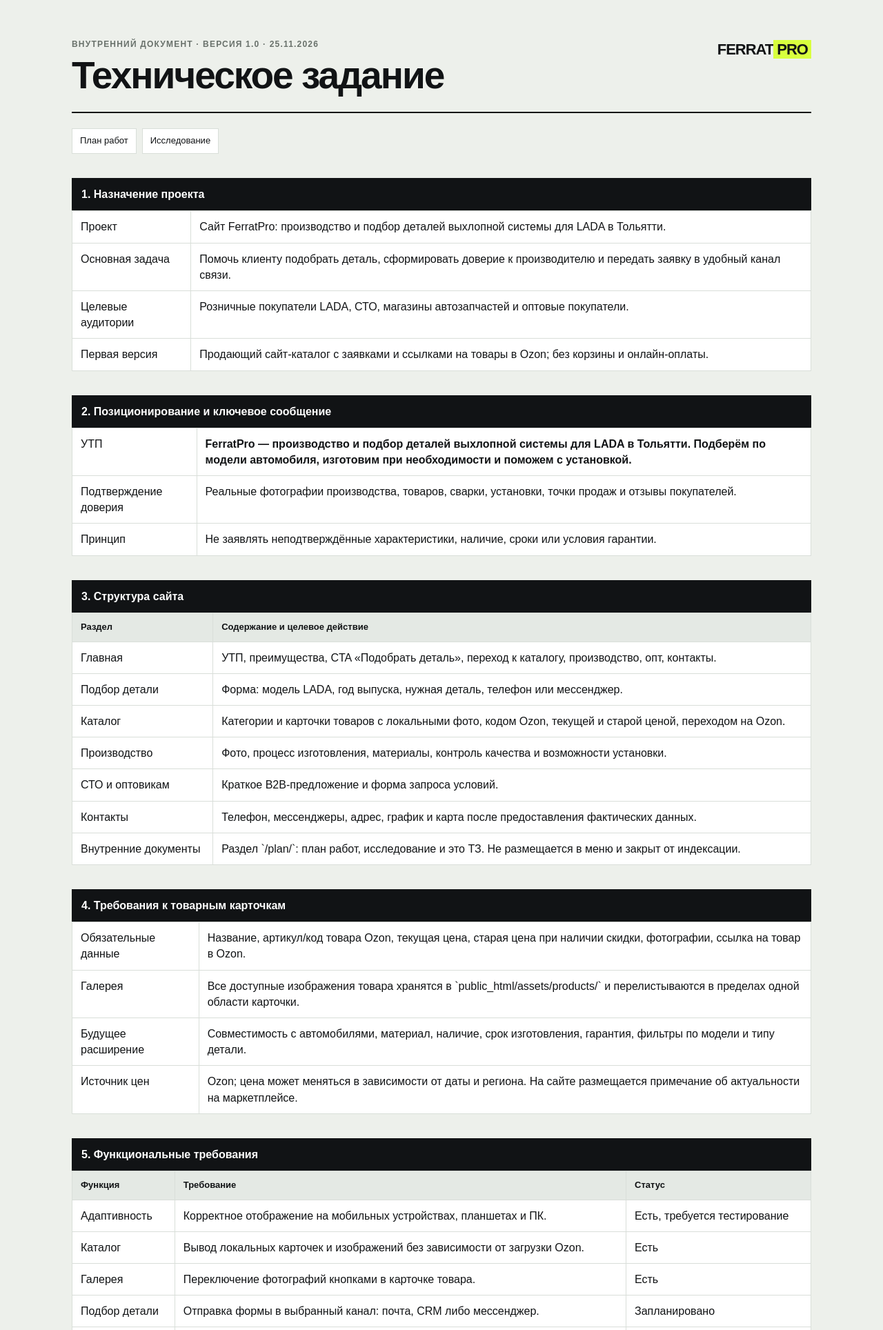
After one commit to EugeneSlusar/ferratpro.ru, a PHP site: page /plan/technical-specification.html in a window 1280 px wide. The commit adds this page. Shown: the top 1928 px of the page at 69% size. Run offline with PHP 8.4, Linux system fonts and the light colour scheme.

Commit message:
Add technical specification page

```diff
--- a/public_html/assets/plan.css
+++ b/public_html/assets/plan.css
@@ -9,6 +9,7 @@ h1 { margin:0; font-size:clamp(32px,5vw,55px); letter-spacing:-2px; line-height:
 h2 { margin:50px 0 15px; font-size:27px; letter-spacing:-1px; }
 .summary { display:grid; grid-template-columns:repeat(3,1fr); gap:12px; margin:25px 0; }
 .summary div { padding:15px; background:var(--paper); border:1px solid var(--line); }.summary span { display:block; color:var(--muted); font-size:12px; }.summary b { font-size:25px; }
+.document-links { display:flex; flex-wrap:wrap; gap:8px; margin:22px 0; }.document-links a { padding:8px 11px; border:1px solid var(--line); color:var(--ink); background:var(--paper); font-size:13px; text-decoration:none; }.document-links a:hover { background:var(--accent); }
 .group { margin-top:35px; }
 .group h3 { margin:0; padding:12px 14px; background:var(--ink); color:white; font-size:16px; }
 table { width:100%; border-collapse:collapse; background:var(--paper); } th,td { padding:11px 12px; border:1px solid var(--line); text-align:left; vertical-align:top; } th { background:#e4e9e4; font-size:13px; } .work-table td:last-child,.work-table th:last-child { width:90px; text-align:right; white-space:nowrap; } .total { font-weight:bold; background:#f6f8f5; }
--- a/public_html/plan/index.html
+++ b/public_html/plan/index.html
@@ -18,6 +18,7 @@
         <div><span>Запланировано</span><b>48 часов</b></div>
         <div><span>Всего по проекту</span><b>50 часов</b></div>
       </section>
+      <nav class="document-links" aria-label="Документы проекта"><a href="research.html">Исследование</a><a href="technical-specification.html">Техническое задание</a></nav>
       <p>По мере выполнения работа переносится из плана в акт выполненных работ.</p>
 
       <section class="group"><h3>1. Аналитика и постановка задачи — 6 часов</h3><table class="work-table"><thead><tr><th>№</th><th>Работа</th><th>Часы</th></tr></thead><tbody>
--- a/public_html/plan/research.html
+++ b/public_html/plan/research.html
@@ -13,6 +13,7 @@
         <div><p class="eyebrow">ВНУТРЕННИЙ ДОКУМЕНТ · 25.11.2026</p><h1>Исследование сайта FerratPro</h1></div>
         <p class="brand">FERRAT<span>PRO</span></p>
       </header>
+      <nav class="document-links" aria-label="Документы проекта"><a href="./">План работ</a><a href="technical-specification.html">Техническое задание</a></nav>
 
       <section class="group">
         <h3>Исходные данные</h3>
--- /dev/null
+++ b/public_html/plan/technical-specification.html
@@ -0,0 +1,108 @@
+<!doctype html>
+<html lang="ru">
+  <head>
+    <meta charset="UTF-8" />
+    <meta name="viewport" content="width=device-width, initial-scale=1.0" />
+    <meta name="robots" content="noindex, nofollow, noarchive, nosnippet" />
+    <title>Техническое задание — FerratPro</title>
+    <link rel="stylesheet" href="../assets/plan.css" />
+  </head>
+  <body>
+    <main>
+      <header class="top">
+        <div><p class="eyebrow">ВНУТРЕННИЙ ДОКУМЕНТ · ВЕРСИЯ 1.0 · 25.11.2026</p><h1>Техническое задание</h1></div>
+        <p class="brand">FERRAT<span>PRO</span></p>
+      </header>
+      <nav class="document-links" aria-label="Документы проекта"><a href="./">План работ</a><a href="research.html">Исследование</a></nav>
+
+      <section class="group">
+        <h3>1. Назначение проекта</h3>
+        <table><tbody>
+          <tr><td>Проект</td><td>Сайт FerratPro: производство и подбор деталей выхлопной системы для LADA в Тольятти.</td></tr>
+          <tr><td>Основная задача</td><td>Помочь клиенту подобрать деталь, сформировать доверие к производителю и передать заявку в удобный канал связи.</td></tr>
+          <tr><td>Целевые аудитории</td><td>Розничные покупатели LADA, СТО, магазины автозапчастей и оптовые покупатели.</td></tr>
+          <tr><td>Первая версия</td><td>Продающий сайт-каталог с заявками и ссылками на товары в Ozon; без корзины и онлайн-оплаты.</td></tr>
+        </tbody></table>
+      </section>
+
+      <section class="group">
+        <h3>2. Позиционирование и ключевое сообщение</h3>
+        <table><tbody>
+          <tr><td>УТП</td><td><strong>FerratPro — производство и подбор деталей выхлопной системы для LADA в Тольятти. Подберём по модели автомобиля, изготовим при необходимости и поможем с установкой.</strong></td></tr>
+          <tr><td>Подтверждение доверия</td><td>Реальные фотографии производства, товаров, сварки, установки, точки продаж и отзывы покупателей.</td></tr>
+          <tr><td>Принцип</td><td>Не заявлять неподтверждённые характеристики, наличие, сроки или условия гарантии.</td></tr>
+        </tbody></table>
+      </section>
+
+      <section class="group">
+        <h3>3. Структура сайта</h3>
+        <table><thead><tr><th>Раздел</th><th>Содержание и целевое действие</th></tr></thead><tbody>
+          <tr><td>Главная</td><td>УТП, преимущества, CTA «Подобрать деталь», переход к каталогу, производство, опт, контакты.</td></tr>
+          <tr><td>Подбор детали</td><td>Форма: модель LADA, год выпуска, нужная деталь, телефон или мессенджер.</td></tr>
+          <tr><td>Каталог</td><td>Категории и карточки товаров с локальными фото, кодом Ozon, текущей и старой ценой, переходом на Ozon.</td></tr>
+          <tr><td>Производство</td><td>Фото, процесс изготовления, материалы, контроль качества и возможности установки.</td></tr>
+          <tr><td>СТО и оптовикам</td><td>Краткое B2B-предложение и форма запроса условий.</td></tr>
+          <tr><td>Контакты</td><td>Телефон, мессенджеры, адрес, график и карта после предоставления фактических данных.</td></tr>
+          <tr><td>Внутренние документы</td><td>Раздел `/plan/`: план работ, исследование и это ТЗ. Не размещается в меню и закрыт от индексации.</td></tr>
+        </tbody></table>
+      </section>
+
+      <section class="group">
+        <h3>4. Требования к товарным карточкам</h3>
+        <table><tbody>
+          <tr><td>Обязательные данные</td><td>Название, артикул/код товара Ozon, текущая цена, старая цена при наличии скидки, фотографии, ссылка на товар в Ozon.</td></tr>
+          <tr><td>Галерея</td><td>Все доступные изображения товара хранятся в `public_html/assets/products/` и перелистываются в пределах одной области карточки.</td></tr>
+          <tr><td>Будущее расширение</td><td>Совместимость с автомобилями, материал, наличие, срок изготовления, гарантия, фильтры по модели и типу детали.</td></tr>
+          <tr><td>Источник цен</td><td>Ozon; цена может меняться в зависимости от даты и региона. На сайте размещается примечание об актуальности на маркетплейсе.</td></tr>
+        </tbody></table>
+      </section>
+
+      <section class="group">
+        <h3>5. Функциональные требования</h3>
+        <table><thead><tr><th>Функция</th><th>Требование</th><th>Статус</th></tr></thead><tbody>
+          <tr><td>Адаптивность</td><td>Корректное отображение на мобильных устройствах, планшетах и ПК.</td><td>Есть, требуется тестирование</td></tr>
+          <tr><td>Каталог</td><td>Вывод локальных карточек и изображений без зависимости от загрузки Ozon.</td><td>Есть</td></tr>
+          <tr><td>Галерея</td><td>Переключение фотографий кнопками в карточке товара.</td><td>Есть</td></tr>
+          <tr><td>Подбор детали</td><td>Отправка формы в выбранный канал: почта, CRM либо мессенджер.</td><td>Запланировано</td></tr>
+          <tr><td>Контакты</td><td>Реальные кликабельные телефон, WhatsApp и Telegram.</td><td>Запланировано</td></tr>
+          <tr><td>Аналитика</td><td>Яндекс.Метрика, цели на формы, телефон и мессенджеры.</td><td>Запланировано</td></tr>
+        </tbody></table>
+      </section>
+
+      <section class="group">
+        <h3>6. Технические требования</h3>
+        <table><tbody>
+          <tr><td>Публичная директория</td><td>`public_html/`</td></tr>
+          <tr><td>Главная страница</td><td>`public_html/index.html`</td></tr>
+          <tr><td>Стили и скрипты</td><td>`public_html/assets/`</td></tr>
+          <tr><td>Изображения товаров</td><td>`public_html/assets/products/`</td></tr>
+          <tr><td>Репозиторий и ветка</td><td>`EugeneSlusar/ferratpro.ru`, ветка `main`</td></tr>
+          <tr><td>Публикация</td><td>Автодеплой с GitHub на сервер после обновления `main`.</td></tr>
+          <tr><td>Безопасность</td><td>HTTPS обязателен; HTTP должен перенаправляться на HTTPS постоянным редиректом.</td></tr>
+        </tbody></table>
+      </section>
+
+      <section class="group">
+        <h3>7. SEO и юридические требования</h3>
+        <table><tbody>
+          <tr><td>Индексация</td><td>Публичные страницы подготавливаются для индексации; раздел `/plan/` исключается через `robots.txt` и meta robots.</td></tr>
+          <tr><td>SEO-база</td><td>Уникальные title/description, заголовки, sitemap.xml, robots.txt, микроразметка товаров и организации.</td></tr>
+          <tr><td>Персональные данные</td><td>Перед подключением форм необходимы политика обработки данных и обязательное согласие пользователя.</td></tr>
+          <tr><td>Продажи</td><td>Условия гарантии, возврата, доставки и реквизиты публикуются только после подтверждения владельцем бизнеса.</td></tr>
+        </tbody></table>
+      </section>
+
+      <section class="group">
+        <h3>8. Критерии приёмки первой версии</h3>
+        <table><tbody>
+          <tr><td>1</td><td>Сайт открывается по HTTPS и корректно работает на мобильном устройстве.</td></tr>
+          <tr><td>2</td><td>Карточки товаров отображают код Ozon, цены, фотографии и рабочие ссылки.</td></tr>
+          <tr><td>3</td><td>Формы и ссылки на телефон/мессенджеры передают обращения в согласованный канал.</td></tr>
+          <tr><td>4</td><td>Контент, контакты, доставка, гарантия и реквизиты подтверждены заказчиком.</td></tr>
+          <tr><td>5</td><td>Подключены аналитика и базовые SEO/юридические материалы.</td></tr>
+        </tbody></table>
+      </section>
+      <p class="note">Детальный состав и учёт времени работ ведутся на странице <a href="./">плана работ</a>. Эта страница закрыта от поисковой индексации.</p>
+    </main>
+  </body>
+</html>
```
